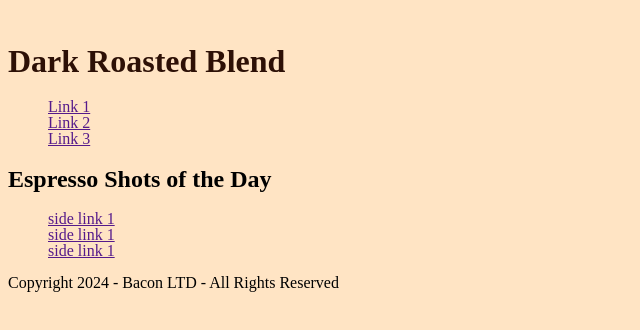
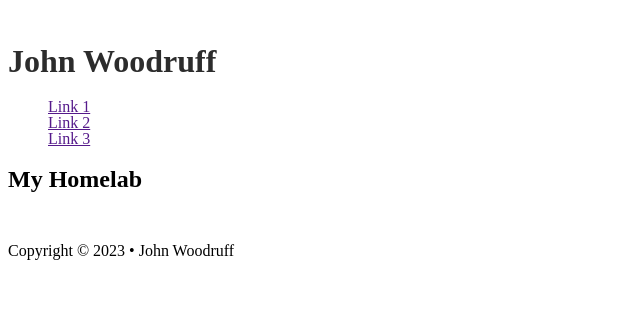
Before and after one commit to TimMcKennaYCP/class_sandbox, a plain HTML site: page index.html in a window 1280 px wide. Shown: the whole page, without its empty margins (0-640 px from the left). Drawn offline with Linux system fonts and the light colour scheme.

Commit message:
Styling template for John Woodruff website

```diff
--- a/css/style.css
+++ b/css/style.css
@@ -56,12 +56,12 @@ table {
 
 /* End Reset */
 
-* {
-    background-color: bisque;
+*{
+    background-color: #fff;
 }
 
 h1{
-    color:rgb(45, 16, 6);
+    color:rgba(44, 44, 44, 1);
 }
 
 
--- a/index.html
+++ b/index.html
@@ -15,7 +15,7 @@
 
       <img src="">
 
-      <h1>Dark Roasted Blend</h1>
+      <h1>John Woodruff</h1>
 
       <nav>
         <ul>
@@ -30,26 +30,19 @@
     <section>
 
       <div>
-      <h2>Espresso Shots of the Day</h2>
+      <h2>My Homelab
+      </h2>
+
+      <img src="">
 
       <p></p>
       </div>
 
     </section>
 
-    <aside>
-      <div>
-        <ul>
-          <li><a href="">side link 1</a></li>
-          <li><a href="">side link 1</a></li>
-          <li><a href="">side link 1</a></li>
-        </ul>
-      </div>
-    </aside>
-
 
     <footer>
-      <p>Copyright 2024 - Bacon LTD - All Rights Reserved</p>
+      <p>Copyright © 2023 • John Woodruff</p>
     </footer>
 
 
```
Also changed, not shown: img/homelab.png (added).
